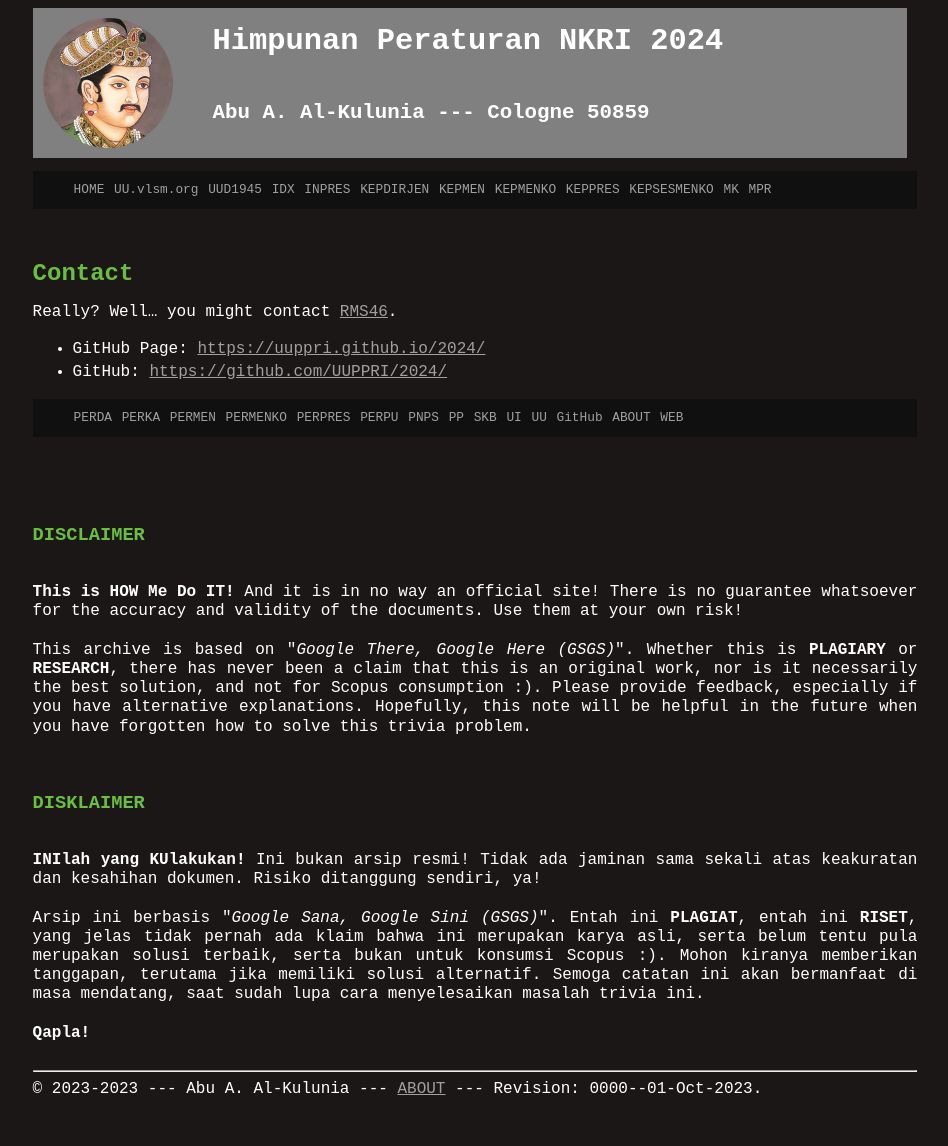
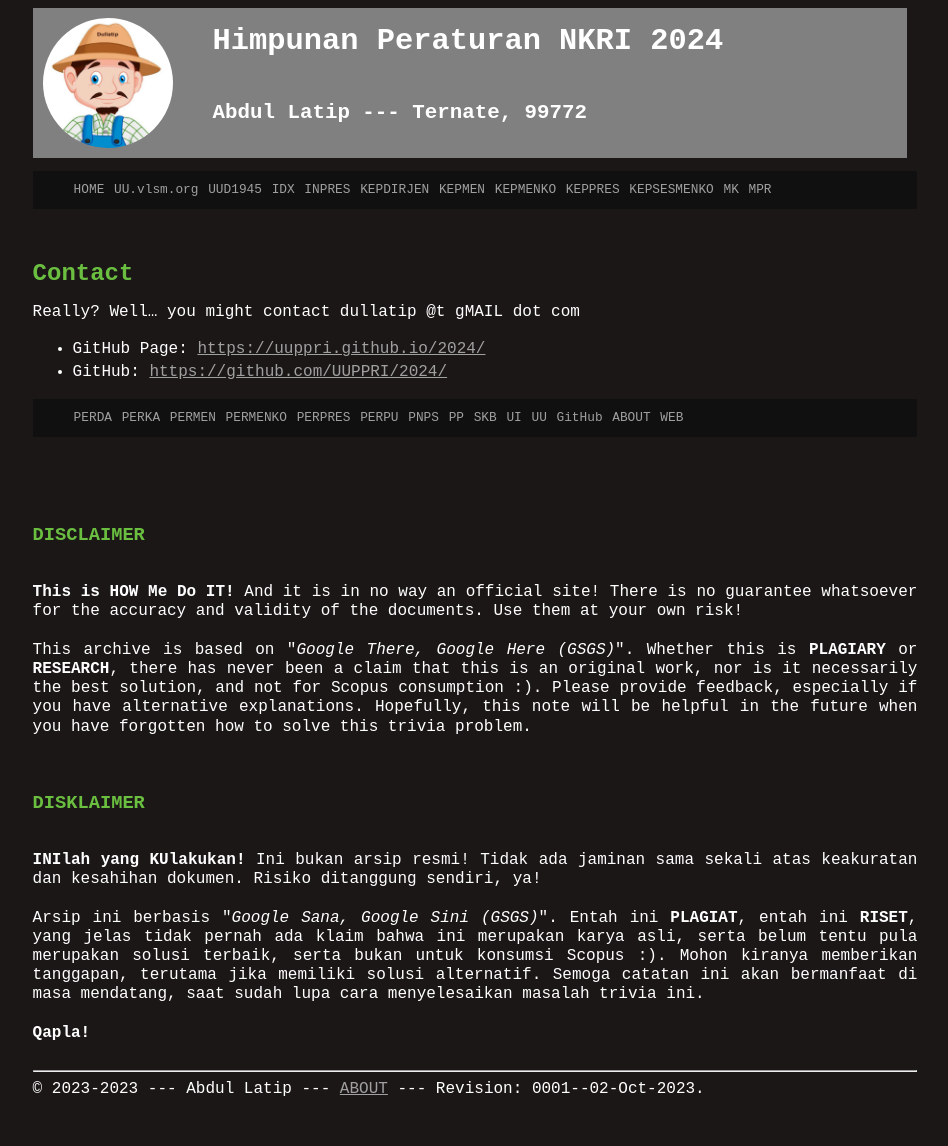
Before and after one commit to UUPPRI/2024, a Jekyll site: the page built from about.md, in a window 1280 px wide. Shown: the whole page, without its empty margins (165-1113 px from the left). Built offline with Jekyll 4.4.1, drawn with Linux system fonts in a browser that asks for light colours.

Commit message:
modified:   .shsh _config.yml about.md default.jpg

```diff
--- a/_config.yml
+++ b/_config.yml
@@ -1,5 +1,5 @@
 title:       "Himpunan Peraturan NKRI 2024"
-version:     "0000--01-Oct-2023"
+version:     "0001--02-Oct-2023"
 copyright:   "2023-2023"
 description: Himpunan Peraturan NKRI 2024.
       This site is managed by VauLSMorg (vlsm.org) since 2024.
@@ -12,8 +12,8 @@ disc: You are free to share, copy and redistribute the material of this site
       that legally restrict others from doing anything that is permited here.
 show_downloads: false
 sitemap: true
-author:           "Abu A. Al-Kulunia"
-address:          "Cologne 50859"
+author:           "Abdul Latip"
+address:          "Ternate, 99772"
 sitemap:          "true"
 plugins:
   - jekyll-sitemap
--- a/about.md
+++ b/about.md
@@ -6,7 +6,7 @@ permalink: /ABOUT/
 <br>
 # Contact
 
-Really? Well... you might contact [RMS46](https://rahmatm.samik-ibrahim.vlsm.org/2021/01/how-to-contact-rahmat-m-samik-ibrahim.html).
+Really? Well... you might contact dullatip @t gMAIL dot com
 
 * GitHub Page: <{{ site.urlweb }}>
 * GitHub: <{{ site.urlgithub }}>
```
Also changed, not shown: assets/images/default.jpg, 1 other file.
